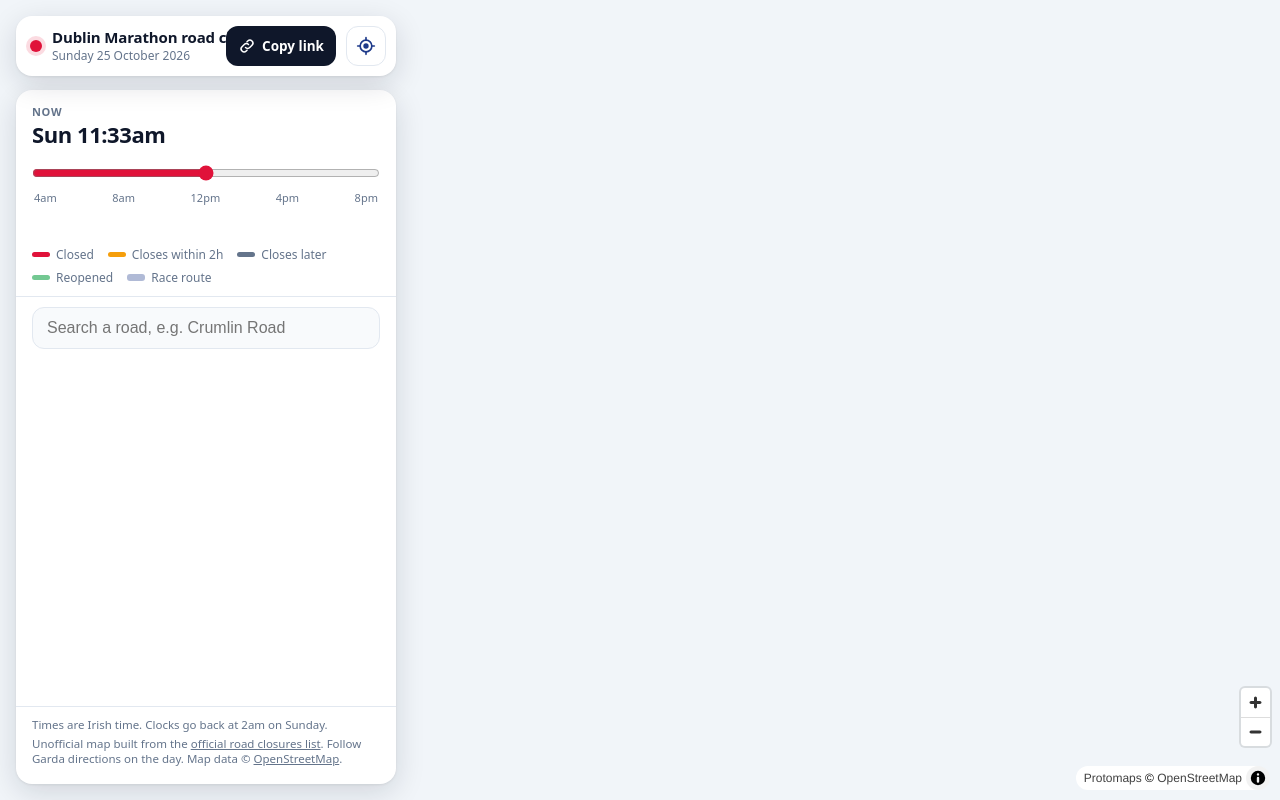
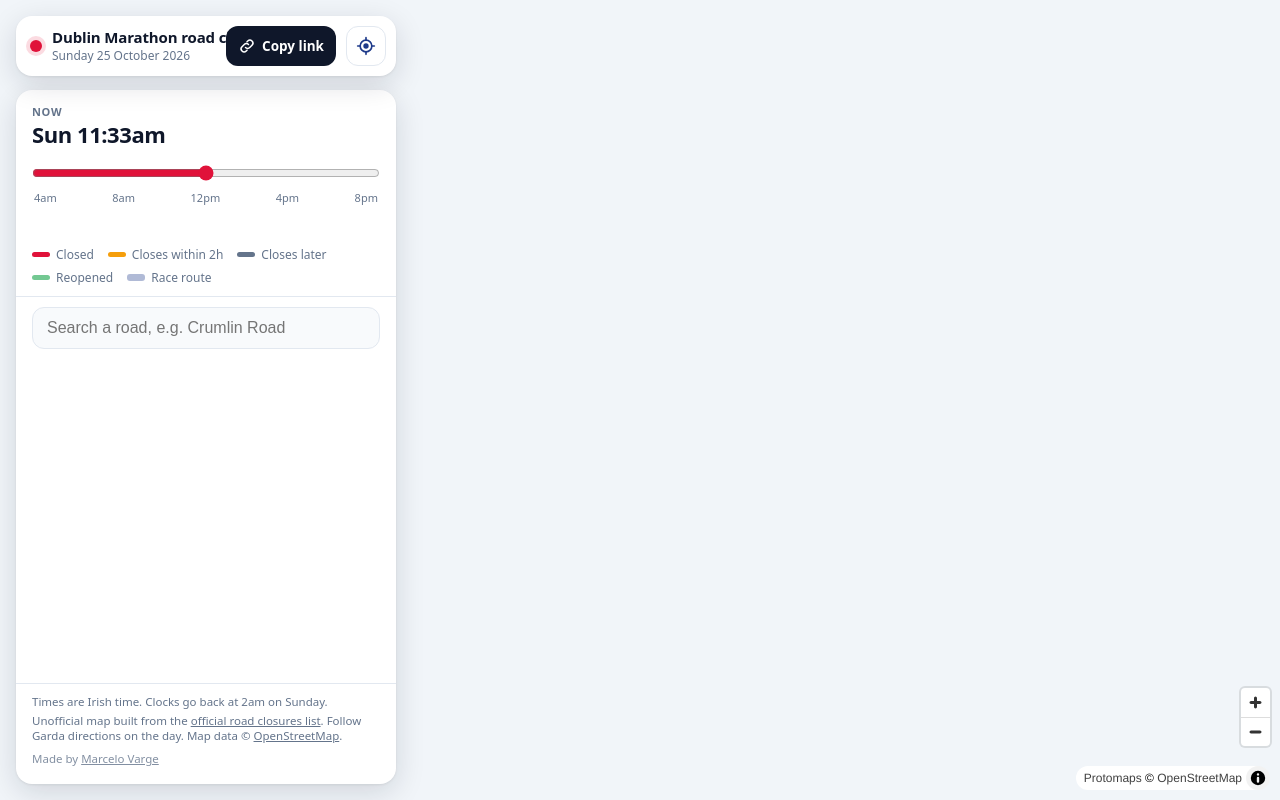
Before and after one commit to mvarge/dublin-marathon-closures, a website built with Vite: page index.html in a window 1280 px wide. Built offline with nearby package versions, Linux system fonts and the light colour scheme; what @protomaps/basemaps, pmtiles would draw is missing.

Commit message:
feat(footer): add subtle made-by credit linking to github

```diff
--- a/index.html
+++ b/index.html
@@ -84,6 +84,7 @@
           <a href="https://irishlifedublinmarathon.ie/" target="_blank" rel="noopener">official road closures list</a>.
           Follow Garda directions on the day. Map data &copy; <a href="https://www.openstreetmap.org/copyright" target="_blank" rel="noopener">OpenStreetMap</a>.
         </p>
+        <p class="credit">Made by <a href="https://github.com/mvarge" target="_blank" rel="noopener">Marcelo Varge</a></p>
       </footer>
     </aside>
 
--- a/src/style.css
+++ b/src/style.css
@@ -107,6 +107,8 @@ input[type="range"].off-range { opacity: .45; }
 
 .foot { padding: 10px 16px 14px; font-size: 11.5px; color: var(--muted); border-top: 1px solid var(--line); flex: none; }
 .foot p { margin: 0 0 4px; }
+.foot .credit { margin-top: 8px; opacity: .8; }
+.foot .credit a { color: inherit; }
 
 /* ---------- popup ---------- */
 .maplibregl-popup-content { border-radius: 14px; padding: 14px 14px 12px; box-shadow: var(--shadow); }
```
